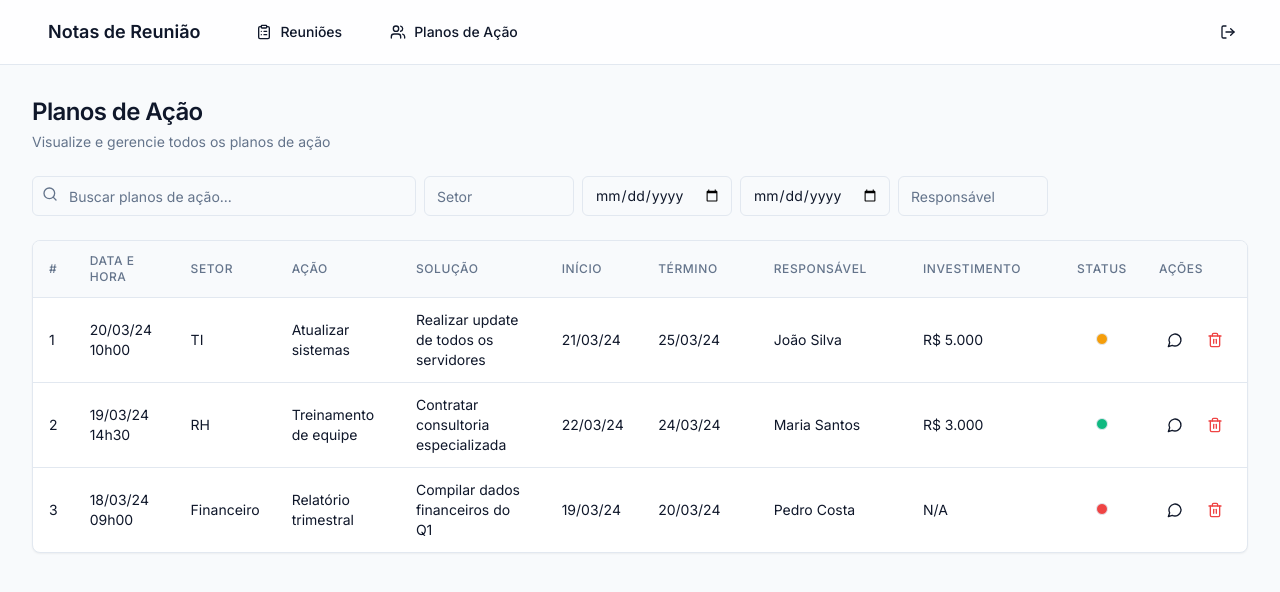
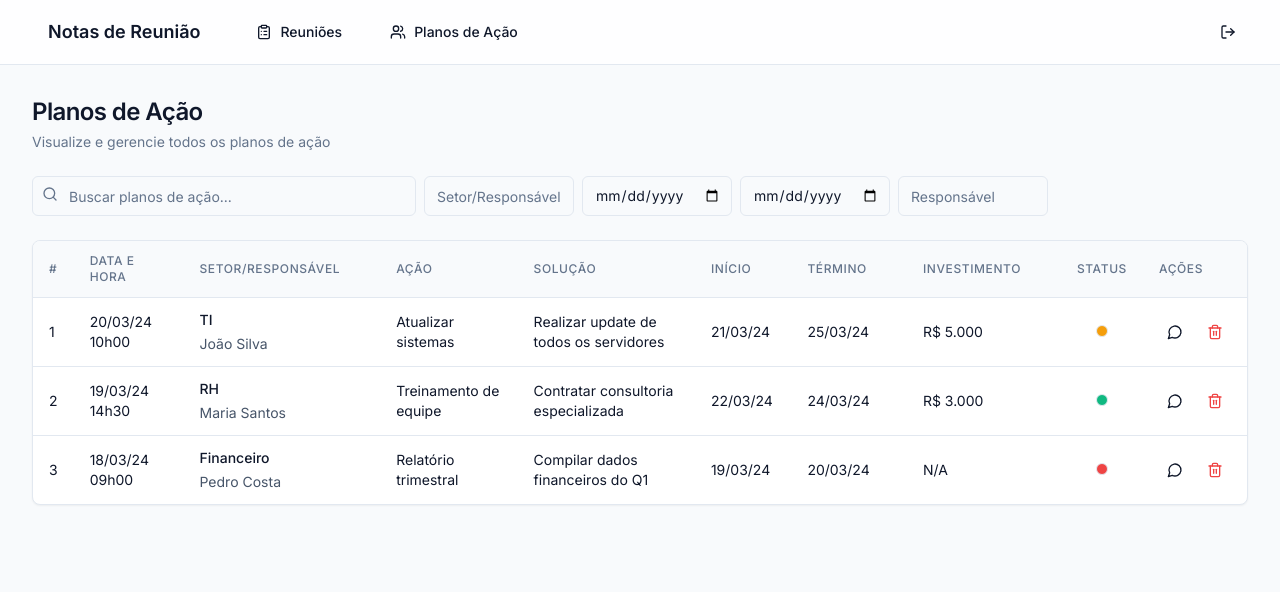
Before and after one commit to anthonydaros/meeting-notes-manager, a React (Vite) app: page / in a window 1280 px wide. Shown: the top 592 px of the page. Built offline with nearby package versions, Linux system fonts and the light colour scheme.

Commit message:
Merge 'Setor' and 'Responsável' columns
Merge the 'Setor' and 'Responsável' columns to display one below the other in each row, with different styling to distinguish them.  Both fields should remain editable.

```diff
--- a/src/pages/Index.tsx
+++ b/src/pages/Index.tsx
@@ -276,7 +276,7 @@ const Index = () => {
           </div>
           <Input
             type="text"
-            placeholder="Setor"
+            placeholder="Setor/Responsável"
             className="max-w-[150px]"
             value={filters.department}
             onChange={(e) =>
@@ -323,7 +323,7 @@ const Index = () => {
                 </th>
                 <th className="cursor-pointer hover:bg-slate-100" onClick={() => handleSort("department")}>
                   <div className="flex items-center gap-2">
-                    Setor
+                    Setor/Responsável
                     {getSortIcon("department")}
                   </div>
                 </th>
@@ -349,12 +349,6 @@ const Index = () => {
                   <div className="flex items-center gap-2">
                     Término
                     {getSortIcon("endDate")}
-                  </div>
-                </th>
-                <th className="cursor-pointer hover:bg-slate-100" onClick={() => handleSort("responsible")}>
-                  <div className="flex items-center gap-2">
-                    Responsável
-                    {getSortIcon("responsible")}
                   </div>
                 </th>
                 <th className="cursor-pointer hover:bg-slate-100" onClick={() => handleSort("investment")}>
@@ -391,8 +385,10 @@ const Index = () => {
                       formatDateTime(plan.dateTime)
                     )}
                   </td>
-                  <td
-                    className="editable-cell"
+                  <td className="editable-cell">
+                    <div className="flex flex-col gap-1">
+                      <div
+                        className="font-medium text-slate-900"
                         onClick={() =>
                           setEditingCell({ id: plan.id, field: "department" })
                         }
@@ -410,6 +406,32 @@ const Index = () => {
                         ) : (
                           plan.department
                         )}
+                      </div>
+                      <div
+                        className="text-sm text-slate-600"
+                        onClick={() =>
+                          setEditingCell({ id: plan.id, field: "responsible" })
+                        }
+                      >
+                        {editingCell?.id === plan.id &&
+                        editingCell.field === "responsible" ? (
+                          <input
+                            type="text"
+                            defaultValue={plan.responsible}
+                            onBlur={(e) =>
+                              handleCellEdit(
+                                plan.id,
+                                "responsible",
+                                e.target.value
+                              )
+                            }
+                            autoFocus
+                          />
+                        ) : (
+                          plan.responsible
+                        )}
+                      </div>
+                    </div>
                   </td>
                   <td
                     className="editable-cell"
@@ -494,26 +516,6 @@ const Index = () => {
                   <td
                     className="editable-cell"
                     onClick={() =>
-                      setEditingCell({ id: plan.id, field: "responsible" })
-                    }
-                  >
-                    {editingCell?.id === plan.id &&
-                    editingCell.field === "responsible" ? (
-                      <input
-                        type="text"
-                        defaultValue={plan.responsible}
-                        onBlur={(e) =>
-                          handleCellEdit(plan.id, "responsible", e.target.value)
-                        }
-                        autoFocus
-                      />
-                    ) : (
-                      plan.responsible
-                    )}
-                  </td>
-                  <td
-                    className="editable-cell"
-                    onClick={() =>
                       setEditingCell({ id: plan.id, field: "investment" })
                     }
                   >
```
Lines whose indentation alone changed are shown as unchanged.
